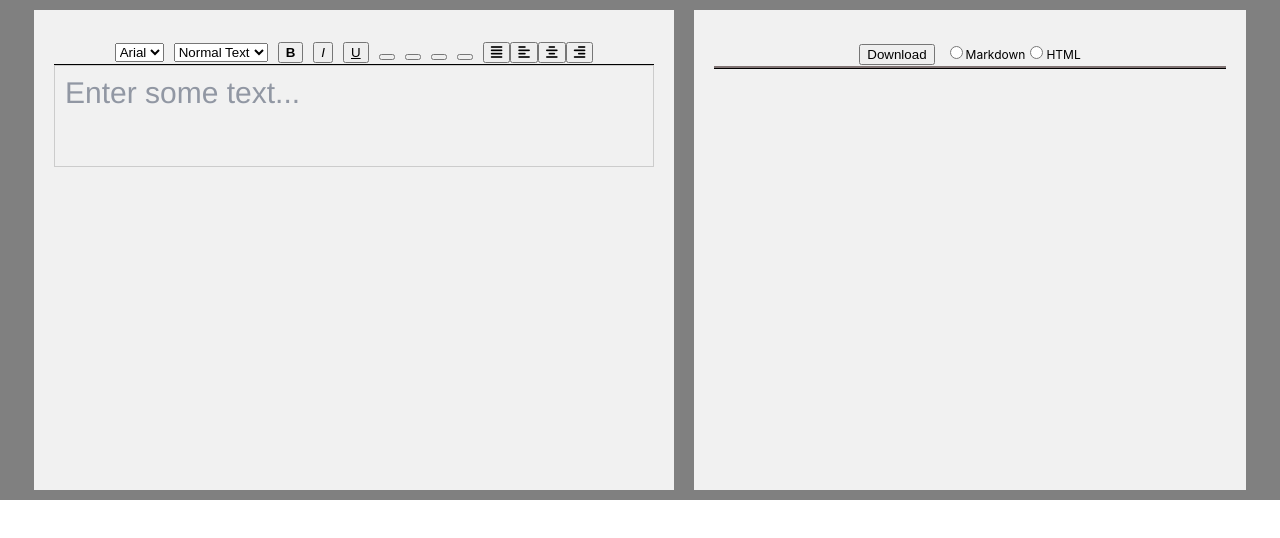
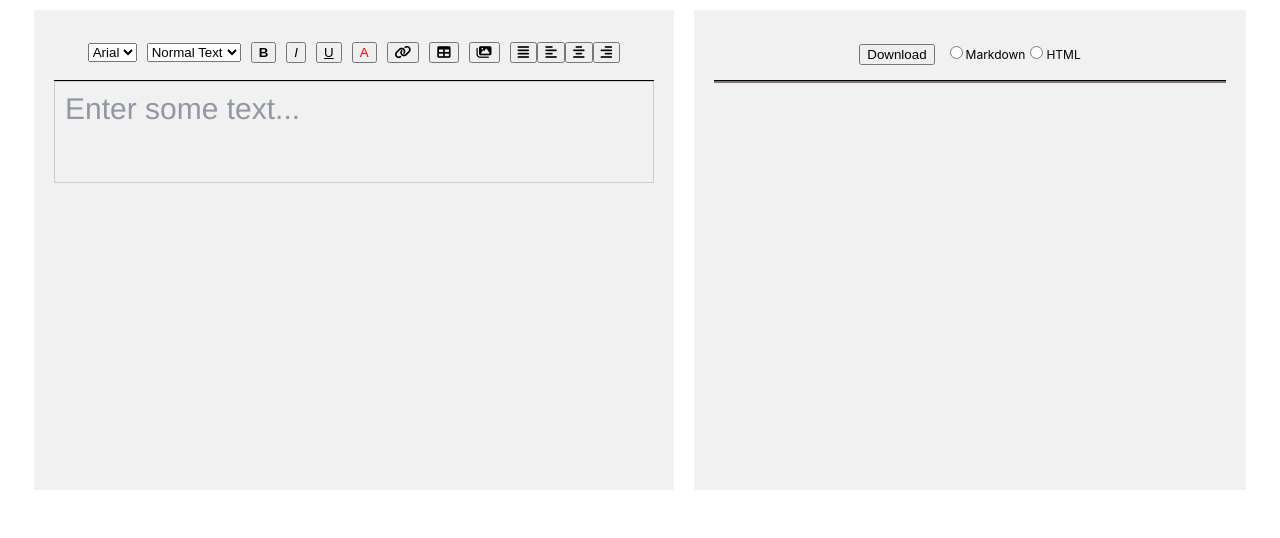
Before and after one commit to chandreshkkhatri/markdown-to-html, a React (Create React App) app: page / in a window 1280 px wide. Shown: the top 538 px of the page. Built offline with nearby package versions, Linux system fonts and the light colour scheme.

Commit message:
minor style changes

```diff
--- a/src/App.css
+++ b/src/App.css
@@ -1,7 +1,6 @@
 .App {
   text-align: center;
   display: flex;
-  background-color: grey;
   align-content: stretch;
   height: 500px;
   justify-content: center;
@@ -19,6 +18,7 @@
 .column-header {
   border:  solid black;
   border-width: 0 0 1px 0;
+  height: 50px;
 }
 
 .column-body {
--- a/src/CodeViewer.js
+++ b/src/CodeViewer.js
@@ -32,8 +32,8 @@ const CodeViewer = () => {
             HTML
           </label>
         </div>
-        <div className="column-body"></div>
       </div>
+      <div className="column-body"></div>
     </div>
   );
 };
@@ -44,7 +44,7 @@ const styles = {
     margin: "5px",
   },
   smallFontSize: {
-    fontSize: '12px',
+    fontSize: "12px",
   },
 };
 
--- a/src/RichTextEditor.js
+++ b/src/RichTextEditor.js
@@ -1,11 +1,12 @@
 import React, { useState } from "react";
-import { Editor, EditorState, RichUtils } from "draft-js";
+import { Editor, EditorState, RichUtils, convertFromRaw } from "draft-js";
 import "draft-js/dist/Draft.css";
 
 const RichTextEditor = () => {
   const [editorState, setEditorState] = useState(() =>
     EditorState.createEmpty()
   );
+
   return (
     <div style={styles.root} className="column">
       <div className="column-header">
@@ -29,16 +30,22 @@ const RichTextEditor = () => {
           <button style={styles.underline}>U</button>
         </div>
         <div style={styles.inlineInputs}>
-          <button></button>
+          <button style={styles.redText}>A</button>
         </div>
         <div style={styles.inlineInputs}>
-          <button></button>
+          <button>
+            <i className="fas fa-link"></i>
+          </button>
         </div>
         <div style={styles.inlineInputs}>
-          <button></button>
+          <button>
+            <i className="fas fa-table"></i>
+          </button>
         </div>
         <div style={styles.inlineInputs}>
-          <button></button>
+          <button>
+            <i className="fas fa-images"></i>
+          </button>
         </div>
         <div style={styles.inlineInputs}>
           <button>
@@ -95,6 +102,9 @@ const styles = {
     display: "inline",
     margin: "5px",
   },
+  redText: {
+    color: "red"
+  },
 };
 
 export default RichTextEditor;
```
